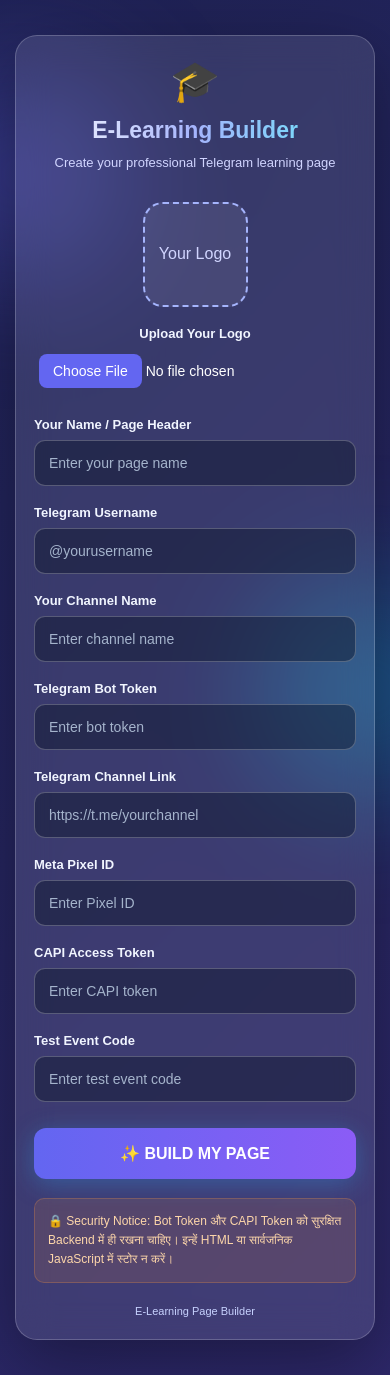
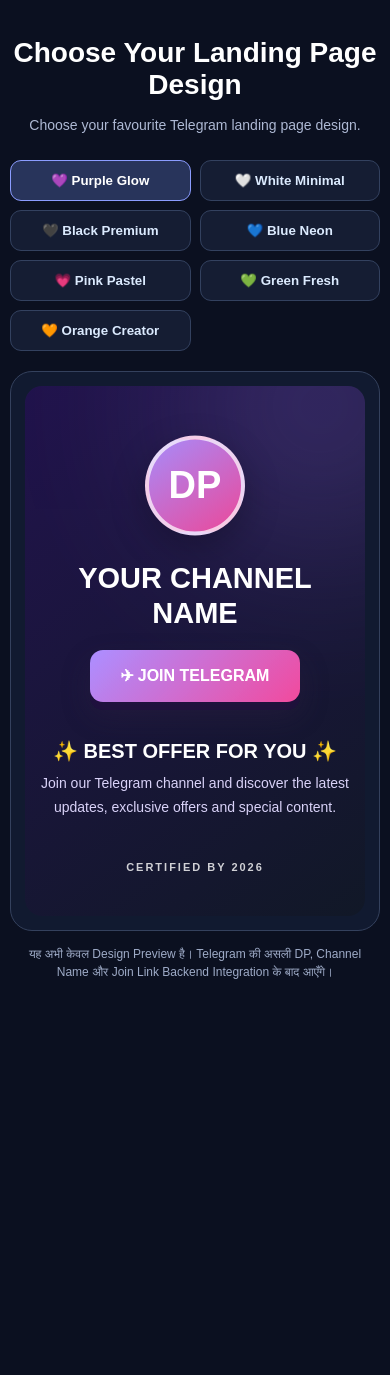
Before and after one commit to ransari6442-lab/0fakec-livk, a plain HTML site: page index.html in a window 390 px wide. After the commit the page ends 1009 px from the top, so only its background shows below. Drawn offline with Linux system fonts and the light colour scheme.

Commit message:
Update index.html

```diff
--- a/index.html
+++ b/index.html
@@ -1,264 +1,351 @@
 <!DOCTYPE html>
-<html lang="en">
+<html lang="hi">
 <head>
 <meta charset="UTF-8">
 <meta name="viewport" content="width=device-width, initial-scale=1.0">
-<title>E-Learning Page Builder</title>
+<title>Telegram Landing Page Designs</title>
 
 <style>
 * {
   box-sizing: border-box;
-  margin: 0;
-  padding: 0;
 }
 
 body {
+  margin: 0;
   min-height: 100vh;
-  padding: 35px 15px;
+  padding: 25px 14px 40px;
   font-family: Arial, sans-serif;
-  background: linear-gradient(135deg,#10152e,#22245b,#392b78);
-  background-size: 300% 300%;
-  animation: backgroundMove 12s ease infinite;
-  overflow-x: hidden;
-  color: #fff;
+  color: white;
+  background: #0b1020;
 }
 
-@keyframes backgroundMove {
-  0% {background-position: 0% 50%;}
-  50% {background-position: 100% 50%;}
-  100% {background-position: 0% 50%;}
+.wrap {
+  max-width: 760px;
+  margin: auto;
 }
 
-.blob {
-  position: fixed;
-  width: 220px;
-  height: 220px;
-  border-radius: 50%;
-  filter: blur(65px);
-  opacity: .35;
-  pointer-events: none;
-  animation: float 8s ease-in-out infinite alternate;
+h1 {
+  text-align: center;
+  font-size: 28px;
+  margin-bottom: 8px;
 }
 
-.blob.one {
-  background: #6366f1;
-  top: 5%;
-  left: -90px;
+.lead {
+  text-align: center;
+  color: #aeb9d4;
+  margin-bottom: 24px;
+  font-size: 14px;
+  line-height: 1.5;
 }
 
-.blob.two {
-  background: #06b6d4;
+.picker {
+  display: grid;
+  grid-template-columns: repeat(auto-fit, minmax(130px, 1fr));
+  gap: 9px;
+  margin-bottom: 20px;
+}
+
+.picker button {
+  border: 1px solid #33415f;
+  background: #151d33;
+  color: #dbeafe;
+  border-radius: 11px;
+  padding: 12px 8px;
+  cursor: pointer;
+  font-weight: bold;
+}
+
+.picker button[aria-pressed="true"] {
+  border-color: #8b9cff;
+  background: #28345b;
+  color: white;
+}
+
+.preview-shell {
+  border: 1px solid #34415d;
+  border-radius: 22px;
+  padding: 14px;
+  background: #111a30;
+}
+
+.page {
+  --bg1: #21134c;
+  --bg2: #111827;
+  --ink: #fff;
+  --muted: #d9d2f8;
+  --accent: #a78bfa;
+  --accent2: #ec4899;
+  --buttonText: #fff;
+
+  min-height: 570px;
+  border-radius: 17px;
+  padding: 48px 20px 30px;
+  display: flex;
+  flex-direction: column;
+  align-items: center;
+  justify-content: center;
+  text-align: center;
+  overflow: hidden;
+  position: relative;
+  color: var(--ink);
+  background: linear-gradient(145deg, var(--bg1), var(--bg2));
+  transition: background .3s ease, color .3s ease;
+}
+
+.page::before {
+  content: "";
+  position: absolute;
+  width: 270px;
+  height: 270px;
+  border-radius: 50%;
+  background: var(--accent);
+  filter: blur(95px);
+  opacity: .23;
+  top: -115px;
   right: -90px;
-  bottom: 5%;
-  animation-delay: 2s;
+  pointer-events: none;
+}
+
+.avatar {
+  width: 116px;
+  height: 116px;
+  border-radius: 50%;
+  display: grid;
+  place-items: center;
+  font-size: 38px;
+  font-weight: 800;
+  color: white;
+  margin-bottom: 20px;
+  background: linear-gradient(145deg, var(--accent), var(--accent2));
+  border: 4px solid rgba(255,255,255,.7);
+  box-shadow: 0 12px 35px rgba(0,0,0,.25);
+  position: relative;
+  z-index: 1;
+}
+
+.channel {
+  font-size: 29px;
+  line-height: 1.2;
+  margin: 0 0 23px;
+  font-weight: 850;
+  position: relative;
+  z-index: 1;
+}
+
+.join {
+  display: inline-block;
+  min-width: 230px;
+  padding: 17px 28px;
+  border-radius: 13px;
+  color: var(--buttonText);
+  text-decoration: none;
+  font-size: 16px;
+  font-weight: 900;
+  background: linear-gradient(135deg, var(--accent), var(--accent2));
+  box-shadow: 0 8px 0 rgba(0,0,0,.35),
+              0 15px 28px rgba(0,0,0,.28);
+  transform: translateY(-3px);
+  transition: .18s;
+  position: relative;
+  z-index: 1;
+}
+
+.join:hover {
+  transform: translateY(0);
+  box-shadow: 0 3px 0 rgba(0,0,0,.35),
+              0 8px 18px rgba(0,0,0,.25);
+}
+
+.offer {
+  margin: 34px 0 9px;
+  font-size: 20px;
+  font-weight: 900;
+  position: relative;
+  z-index: 1;
+}
+
+.intro {
+  max-width: 390px;
+  margin: 0;
+  color: var(--muted);
+  line-height: 1.65;
+  font-size: 14px;
+  position: relative;
+  z-index: 1;
+}
+
+.cert {
+  margin-top: 42px;
+  font-size: 11px;
+  font-weight: 800;
+  letter-spacing: 2px;
+  opacity: .8;
+  position: relative;
+  z-index: 1;
+}
+
+/* WHITE MINIMAL */
+.page.white {
+  --bg1: #ffffff;
+  --bg2: #f1f5f9;
+  --ink: #172033;
+  --muted: #64748b;
+  --accent: #64748b;
+  --accent2: #cbd5e1;
+  --buttonText: #ffffff;
+}
+
+.page.white .join {
+  background: linear-gradient(135deg, #334155, #64748b);
+}
+
+/* BLACK PREMIUM */
+.page.black {
+  --bg1: #080808;
+  --bg2: #191919;
+  --ink: #f8f1df;
+  --muted: #c7bda8;
+  --accent: #d6b66b;
+  --accent2: #755b2a;
+  --buttonText: #17120a;
+}
+
+.page.black .join {
+  background: linear-gradient(135deg, #f4d88b, #b68a38);
+}
+
+/* BLUE NEON */
+.page.blue {
+  --bg1: #061b42;
+  --bg2: #030817;
+  --ink: #f0f9ff;
+  --muted: #b9d9f5;
+  --accent: #22d3ee;
+  --accent2: #2563eb;
+}
+
+.page.blue .join {
+  animation: bluePulse 2.4s infinite;
+}
+
+/* PINK PASTEL */
+.page.pink {
+  --bg1: #ffe4f0;
+  --bg2: #fce7f3;
+  --ink: #831843;
+  --muted: #9d456e;
+  --accent: #ec4899;
+  --accent2: #c084fc;
+  --buttonText: #fff;
+}
+
+.page.pink::before {
+  opacity: .12;
+}
+
+/* GREEN FRESH */
+.page.green {
+  --bg1: #073b2a;
+  --bg2: #071d19;
+  --ink: #f0fdf4;
+  --muted: #b8e3c7;
+  --accent: #4ade80;
+  --accent2: #15803d;
+}
+
+/* ORANGE CREATOR */
+.page.orange {
+  --bg1: #431407;
+  --bg2: #1c100b;
+  --ink: #fff7ed;
+  --muted: #fed7aa;
+  --accent: #fb923c;
+  --accent2: #facc15;
+  --buttonText: #431407;
+}
+
+.page.orange .join {
+  border-radius: 40px;
+}
+
+/* PURPLE GLOW */
+.page.purple {
+  animation: ambient 7s ease-in-out infinite alternate;
+}
+
+.page.purple .avatar {
+  animation: float 3s ease-in-out infinite;
+}
+
+.page.purple .join {
+  animation: purpleGlow 2.2s ease-in-out infinite alternate;
+}
+
+.page.pink .avatar {
+  border-radius: 34px;
+  transform: rotate(-5deg);
+}
+
+.page.green .avatar {
+  border-radius: 28px 50% 50% 50%;
+}
+
+@keyframes ambient {
+  from { background-position: 0% 50%; }
+  to { background-position: 100% 50%; }
 }
 
 @keyframes float {
-  from {transform: translateY(-20px);}
-  to {transform: translateY(40px);}
+  50% { transform: translateY(-7px); }
 }
 
-.container {
-  position: relative;
-  max-width: 540px;
-  margin: auto;
-  padding: 30px;
-  border: 1px solid rgba(255,255,255,.2);
-  border-radius: 22px;
-  background: rgba(255,255,255,.10);
-  backdrop-filter: blur(18px);
-  box-shadow: 0 20px 70px rgba(0,0,0,.35);
-  animation: appear .9s ease both;
-}
-
-@keyframes appear {
-  from {
-    opacity: 0;
-    transform: translateY(35px) scale(.97);
-  }
+@keyframes purpleGlow {
   to {
-    opacity: 1;
-    transform: translateY(0) scale(1);
+    filter: brightness(1.18);
+    box-shadow: 0 8px 0 #5b21b6,
+                0 0 32px #c084fc99;
   }
 }
 
-.header {
-  text-align: center;
-  margin-bottom: 28px;
+@keyframes bluePulse {
+  50% {
+    box-shadow: 0 8px 0 #1d4ed8,
+                0 0 25px #22d3ee99;
+  }
 }
 
-.header .icon {
-  font-size: 40px;
-  display: inline-block;
-  margin-bottom: 12px;
-  animation: bounce 2.5s infinite;
+.footer-note {
+  color: #9eabc7;
+  font-size: 12px;
+  line-height: 1.5;
+  text-align: center;
+  margin: 14px 5px 0;
 }
 
-@keyframes bounce {
-  0%,100% {transform: translateY(0);}
-  50% {transform: translateY(-9px);}
+@media(max-width: 480px) {
+  body {
+    padding: 18px 10px 28px;
   }
 
-h1 {
-  font-size: 26px;
-  margin-bottom: 9px;
-  background: linear-gradient(90deg,#fff,#a5b4fc,#67e8f9);
-  background-clip: text;
-  -webkit-background-clip: text;
-  color: transparent;
+  .page {
+    min-height: 530px;
+    padding: 38px 15px 26px;
   }
 
-.subtitle {
-  font-size: 13px;
-  color: #d1d5ff;
-  line-height: 1.6;
+  .avatar {
+    width: 100px;
+    height: 100px;
   }
 
-.logo-box {
-  text-align: center;
-  margin-bottom: 24px;
+  .join {
+    min-width: 210px;
   }
-
-.logo-preview {
-  width: 105px;
-  height: 105px;
-  border: 2px dashed #a5b4fc;
-  border-radius: 20px;
-  margin: auto auto 12px;
-  display: flex;
-  align-items: center;
-  justify-content: center;
-  overflow: hidden;
-  color: #d1d5ff;
-  background: rgba(255,255,255,.08);
-  transition: .3s;
-}
-
-.logo-preview:hover {
-  transform: scale(1.06) rotate(2deg);
-  border-color: #67e8f9;
-}
-
-.logo-preview img {
-  width: 100%;
-  height: 100%;
-  object-fit: cover;
-}
-
-label {
-  display: block;
-  font-size: 13px;
-  font-weight: bold;
-  margin: 19px 0 8px;
-  color: #f1f5ff;
-}
-
-input {
-  width: 100%;
-  padding: 14px;
-  border: 1px solid rgba(255,255,255,.23);
-  border-radius: 11px;
-  background: rgba(15,23,42,.45);
-  color: white;
-  font-size: 14px;
-  outline: none;
-  transition: .3s;
-}
-
-input::placeholder {
-  color: #a5b4cc;
-}
-
-input:focus {
-  border-color: #67e8f9;
-  box-shadow: 0 0 0 3px rgba(103,232,249,.13);
-  transform: translateY(-2px);
-}
-
-input[type="file"] {
-  background: transparent;
-  border: none;
-  padding: 5px;
-}
-
-input[type="file"]::file-selector-button {
-  padding: 9px 14px;
-  border: 0;
-  border-radius: 8px;
-  background: #6366f1;
-  color: white;
-  cursor: pointer;
-}
-
-button {
-  width: 100%;
-  padding: 16px;
-  margin-top: 26px;
-  border: none;
-  border-radius: 12px;
-  color: white;
-  font-size: 16px;
-  font-weight: bold;
-  cursor: pointer;
-  background: linear-gradient(90deg,#6366f1,#8b5cf6,#06b6d4);
-  background-size: 200% auto;
-  box-shadow: 0 8px 25px rgba(99,102,241,.35);
-  transition: .3s;
-  animation: buttonGlow 3s infinite;
-}
-
-@keyframes buttonGlow {
-  0%,100% {box-shadow: 0 5px 20px rgba(99,102,241,.3);}
-  50% {box-shadow: 0 5px 30px rgba(6,182,212,.5);}
-}
-
-button:hover {
-  background-position: right center;
-  transform: translateY(-3px);
-}
-
-button:active {
-  transform: scale(.97);
-}
-
-.note {
-  margin-top: 19px;
-  padding: 13px;
-  background: rgba(251,146,60,.12);
-  border: 1px solid rgba(251,146,60,.25);
-  border-radius: 10px;
-  font-size: 12px;
-  color: #fed7aa;
-  line-height: 1.6;
-}
-
-#status {
-  margin-top: 15px;
-  text-align: center;
-  font-size: 13px;
-  color: #a5f3fc;
-  line-height: 1.5;
-}
-
-.footer {
-  text-align: center;
-  margin-top: 22px;
-  color: #c7d2fe;
-  font-size: 11px;
-}
-
-@media(max-width:480px) {
-  .container {
-    padding: 22px 18px;
-  }
-  h1 {font-size: 23px;}
 }
 
 @media(prefers-reduced-motion: reduce) {
   *, *::before, *::after {
-    animation-duration: .01ms !important;
-    animation-iteration-count: 1 !important;
-    scroll-behavior: auto !important;
+    animation: none !important;
+    transition: none !important;
   }
 }
 </style>
@@ -266,123 +353,101 @@ button:active {
 
 <body>
 
-<div class="blob one"></div>
-<div class="blob two"></div>
+<main class="wrap">
 
-<div class="container">
+  <h1>Choose Your Landing Page Design</h1>
 
-  <div class="header">
-    <div class="icon">🎓</div>
-    <h1>E-Learning Builder</h1>
-    <p class="subtitle">
-      Create your professional Telegram learning page
+  <p class="lead">
+    Choose your favourite Telegram landing page design.
   </p>
-  </div>
 
-  <form id="builderForm">
+  <nav class="picker">
 
-    <div class="logo-box">
-      <div class="logo-preview" id="logoPreview">
-        Your Logo
-      </div>
+    <button type="button" data-theme="purple"
+      aria-pressed="true">💜 Purple Glow</button>
 
-      <label for="logo">Upload Your Logo</label>
-      <input type="file" id="logo" accept="image/*">
-    </div>
+    <button type="button" data-theme="white"
+      aria-pressed="false">🤍 White Minimal</button>
 
-    <label for="pageName">Your Name / Page Header</label>
-    <input type="text" id="pageName"
-      placeholder="Enter your page name" required>
+    <button type="button" data-theme="black"
+      aria-pressed="false">🖤 Black Premium</button>
 
-    <label for="username">Telegram Username</label>
-    <input type="text" id="username"
-      placeholder="@yourusername" required>
+    <button type="button" data-theme="blue"
+      aria-pressed="false">💙 Blue Neon</button>
 
-    <label for="channelName">Your Channel Name</label>
-    <input type="text" id="channelName"
-      placeholder="Enter channel name" required>
+    <button type="button" data-theme="pink"
+      aria-pressed="false">💗 Pink Pastel</button>
 
-    <label for="botToken">Telegram Bot Token</label>
-    <input type="password" id="botToken"
-      placeholder="Enter bot token" required>
+    <button type="button" data-theme="green"
+      aria-pressed="false">💚 Green Fresh</button>
 
-    <label for="channelLink">Telegram Channel Link</label>
-    <input type="url" id="channelLink"
-      placeholder="https://t.me/yourchannel" required>
+    <button type="button" data-theme="orange"
+      aria-pressed="false">🧡 Orange Creator</button>
 
-    <label for="pixelId">Meta Pixel ID</label>
-    <input type="text" id="pixelId"
-      placeholder="Enter Pixel ID">
+  </nav>
 
-    <label for="capiToken">CAPI Access Token</label>
-    <input type="password" id="capiToken"
-      placeholder="Enter CAPI token">
+  <section class="preview-shell">
 
-    <label for="testCode">Test Event Code</label>
-    <input type="text" id="testCode"
-      placeholder="Enter test event code">
+    <div class="page purple" id="landingPreview">
 
-    <button type="submit">
-      ✨ BUILD MY PAGE
-    </button>
+      <div class="avatar">DP</div>
 
-    <div id="status"></div>
+      <h2 class="channel" id="channelName">
+        YOUR CHANNEL NAME
+      </h2>
 
-  </form>
+      <a class="join"
+         href="https://t.me/"
+         target="_blank"
+         rel="noopener">
+        ✈ JOIN TELEGRAM
+      </a>
 
-  <div class="note">
-    🔒 Security Notice: Bot Token और CAPI Token को
-    सुरक्षित Backend में ही रखना चाहिए। इन्हें HTML
-    या सार्वजनिक JavaScript में स्टोर न करें।
-  </div>
+      <h3 class="offer">
+        ✨ BEST OFFER FOR YOU ✨
+      </h3>
 
-  <div class="footer">
-    E-Learning Page Builder
+      <p class="intro">
+        Join our Telegram channel and discover the latest
+        updates, exclusive offers and special content.
+      </p>
+
+      <div class="cert">
+        CERTIFIED BY 2026
       </div>
 
     </div>
 
+  </section>
+
+  <p class="footer-note">
+    यह अभी केवल Design Preview है।
+    Telegram की असली DP, Channel Name और Join Link
+    Backend Integration के बाद आएँगे।
+  </p>
+
+</main>
+
 <script>
-const logoInput = document.getElementById("logo");
-const logoPreview = document.getElementById("logoPreview");
+const preview = document.getElementById("landingPreview");
 
-logoInput.addEventListener("change", function() {
-  const file = this.files[0];
+const buttons = document.querySelectorAll("[data-theme]");
 
-  if (!file) return;
+buttons.forEach(button => {
 
-  if (!file.type.startsWith("image/")) {
-    alert("Please select a valid image.");
-    this.value = "";
-    return;
-  }
+  button.addEventListener("click", () => {
 
-  if (file.size > 2 * 1024 * 1024) {
-    alert("Please select an image under 2 MB.");
-    this.value = "";
-    return;
-  }
+    preview.className = "page " + button.dataset.theme;
 
-  const reader = new FileReader();
-
-  reader.onload = function(e) {
-    const img = document.createElement("img");
-    img.src = e.target.result;
-    img.alt = "Logo";
-    logoPreview.replaceChildren(img);
-  };
-
-  reader.readAsDataURL(file);
+    buttons.forEach(item => {
+      item.setAttribute(
+        "aria-pressed",
+        String(item === button)
+      );
     });
 
-document.getElementById("builderForm")
-.addEventListener("submit", function(e) {
-  e.preventDefault();
+  });
 
-  const status = document.getElementById("status");
-
-  status.textContent =
-    "✨ Form validated! Secure backend integration is required to build your page.";
 });
 </script>
 
```
Lines whose indentation alone changed are shown as unchanged.
